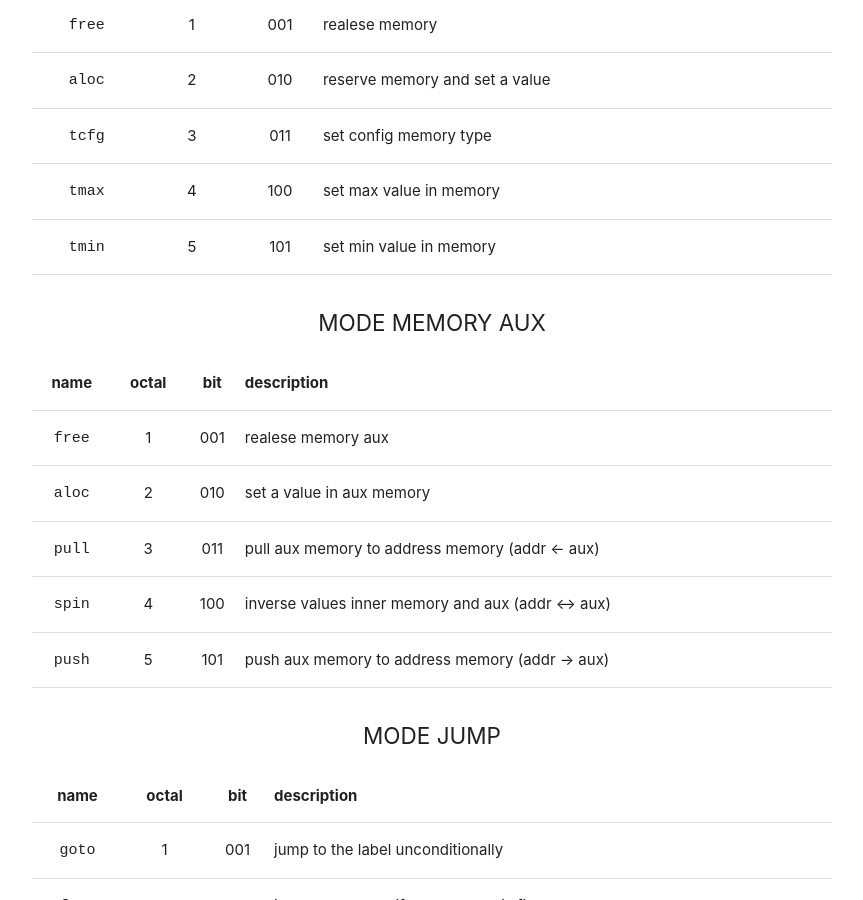
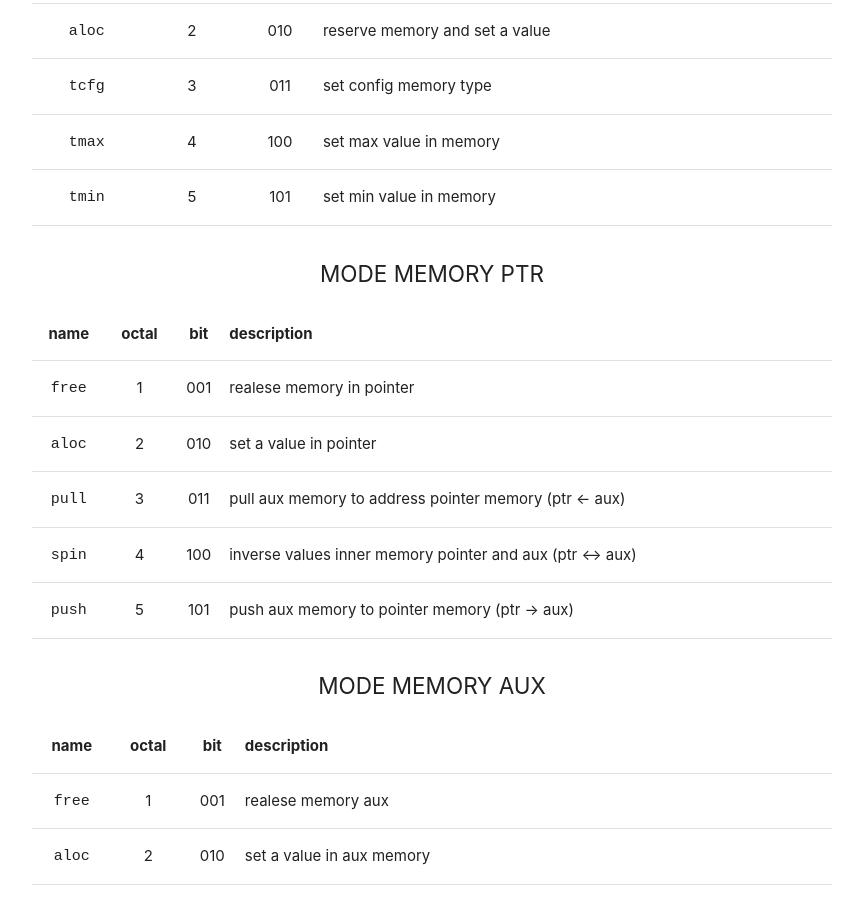
Before and after one commit to RodrigoDornelles/3bc-lang, a Jekyll site: the page built from docs/cheatsheet.md, in a window 1280 px wide and 900 px high, scrolled down 4434 px. Shown: the whole window, without its empty margins (208-1071 px from the left). Built offline with Jekyll 4.4.1, drawn with Linux system fonts in a browser that asks for light colours; nearby versions of some CDN libraries; emoji names are drawn with the system emoji font; our own code applies the rules of GitHub Pages for plain Markdown files; some of the changed text lies outside the part shown.

Commit message:
update cheatsheet [ci skip]

```diff
--- a/docs/cheatsheet.md
+++ b/docs/cheatsheet.md
@@ -10,7 +10,7 @@
 | 4 | **[MODE_INPUT_SILENT](#mode-input-silent)** | console input keyboard (silent) | `nill` `stri` `strc` `stro` `strx` `mode` |
 | 5 | **[MODE_INPUT_PASSWORD](#mode-input-password)** | console input keyboard (password) | `nill` `stri` `strc` `stro` `strx` `mode` |
 | 6 | **[MODE_MEMORY](#mode-memory)** | main memory controller | `nill` `free` `aloc` `tcfg` `tmin` `tmax` `mode` |
-| 7 | <br/> | reserved | <br/> |
+| 7 | **[MODE_MEMORY_PTR](#mode-memory-ptr)** | pointers memory controller | `nill` `free` `aloc` `pull` `push` `mode` |
 | 8 | **[MODE_MEMORY_AUX](#mode-memory-aux)** | aux memory controller | `nill` `free` `aloc` `pull` `push` `mode` |
 | 9 | **[MODE_JUMP](#mode-jump)** | logical jumps between labels | `nill` `goto` `fgto` `zgto` `pgto` `ngto` `mode` |
 | 10 | <br/> | reserved | <br/> |
@@ -34,6 +34,7 @@
 | 28 | **[MODE_HELPER_LOG10](#mode-helper-log-base-10)** | helper log base 10 | `nill` `math` `mode` |
 | 29     | **[MODE_HELPER_MUL_ADD](#mode-helper-mul-add)** | multiply by base and add acumulator | `nill` `nb02` `nb08` `nb10` `nb16` `mode` |
 | 30 | <br/> | reserved | <br/> |
+| 31 | **[MODE_MEMORY_SORT](#mode-helper-sort)** | helper memory sort | `nill` `math` `mode` |
 
 # Architecture details  #
 
@@ -102,6 +101,17 @@
 | `tcfg` | 3 | 011 | set config memory type |
 | `tmax` | 4 | 100 | set max value in memory |
 | `tmin` | 5 | 101 | set min value in memory |
+
+## MODE MEMORY PTR ##
+
+| name | octal | bit | description |
+| :--: | :---: | :-: | :---------- |
+| `free` | 1 | 001 | realese memory in pointer |
+| `aloc` | 2 | 010 | set a value in pointer |
+| `pull` | 3 | 011 | pull aux memory to address pointer memory (ptr <- aux) |
+| `spin` | 4 | 100 | inverse values inner memory pointer and aux (ptr <-> aux) |
+| `push` | 5 | 101 | push aux memory to pointer memory (ptr -> aux) |
+
 
 ## MODE MEMORY AUX ##
 
@@ -185,11 +195,11 @@
 | :--: | :---: | :-: | :---------- |
 | `math` | 1 | 001 | avarange values received and storage in the aux memory |
 
-## MODE HELPER SORT ##
+## MODE HELPER SIGN ##
 
 | name | octal | bit | description |
 | :--: | :---: | :-: | :---------- |
-| `math` | 1 | 001 | sort memory address values |
+| `math` | 1 | 001 | verify number sign and storage in aux memory (-1, 0, 1) |
 
 ## MODE HELPER MAX ##
 
@@ -239,3 +249,9 @@
 | `nb08` | 2 | 010 | multiply by 8 and accumulate operation |
 | `nb10` | 3 | 011 | multiply by 10 and accumulate operation |
 | `nb16` | 4 | 100 | multiply by 16 and accumulate operation |
+
+## MODE MEMORY SORT ##
+
+| name | octal | bit | description |
+| :--: | :---: | :-: | :---------- |
+| `math` | 1 | 001 | sort memory address values |
```
Also changed, not shown: other parts of docs/cheatsheet.md (+1 -3 lines).
